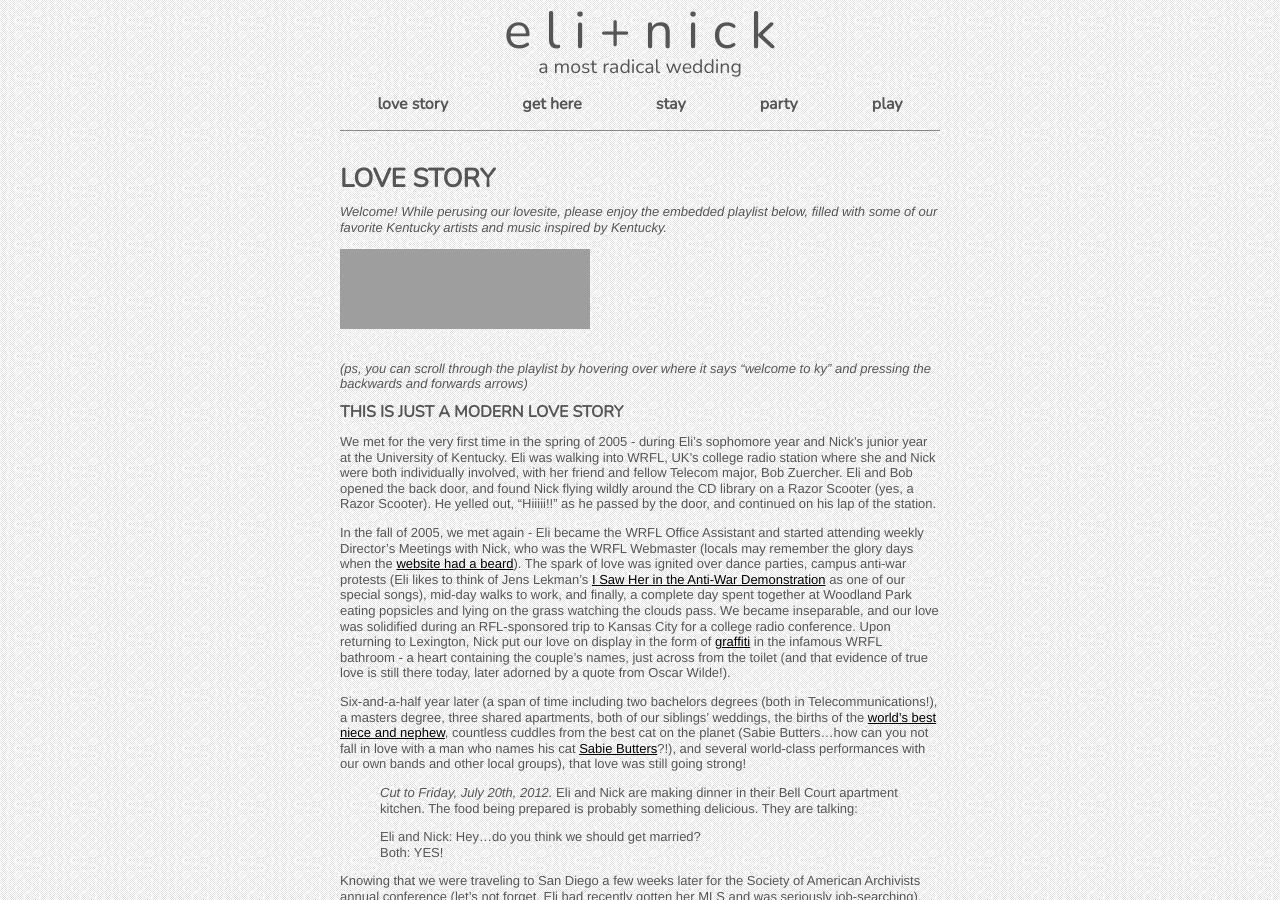
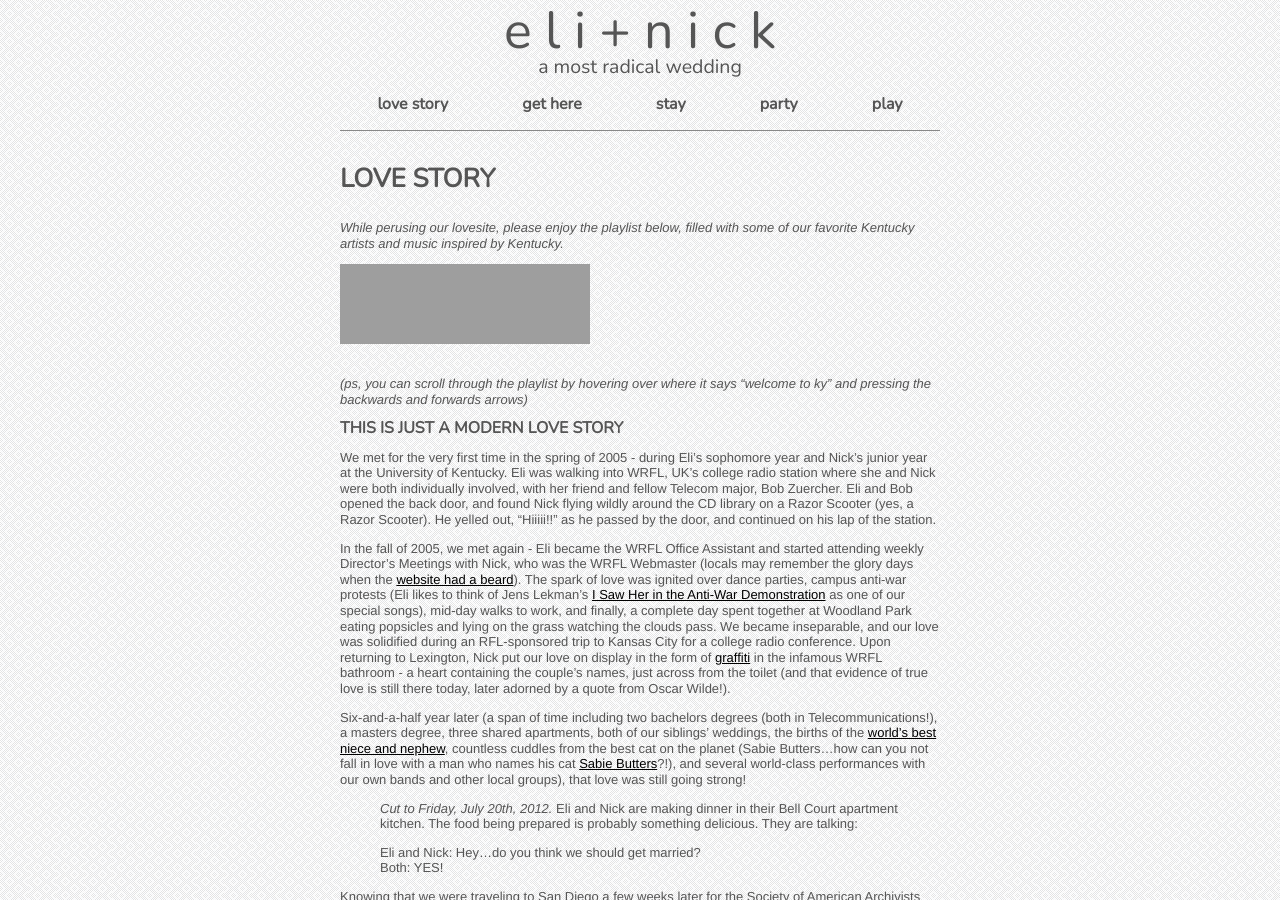
Before and after one commit to nikolaiwarner/eliandnick.com, a Jekyll site: the page built from love-story.md, in a window 1280 px wide and 900 px high. Built offline with Jekyll 4.4.1, drawn with Linux system fonts in a browser that asks for light colours; nearby versions of some CDN libraries; grey boxes are pictures that could not be loaded.

Commit message:
Update love-story.md

```diff
--- a/love-story.md
+++ b/love-story.md
@@ -4,8 +4,8 @@
 ---
 
 # LOVE STORY
-
-_Welcome! While perusing our lovesite, please enjoy the embedded playlist below, filled with some of our favorite Kentucky artists and music inspired by Kentucky._
+<br>
+_While perusing our lovesite, please enjoy the playlist below, filled with some of our favorite Kentucky artists and music inspired by Kentucky._
 
 <iframe src="https://embed.spotify.com/?uri=spotify:user:eliriveire:playlist:3dsWfGQ52I0sMD0rj7Yg1X" width="250" height="80" frameborder="0" allowtransparency="true">
 </iframe>
```
